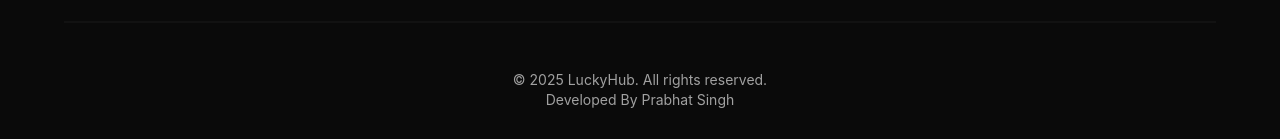
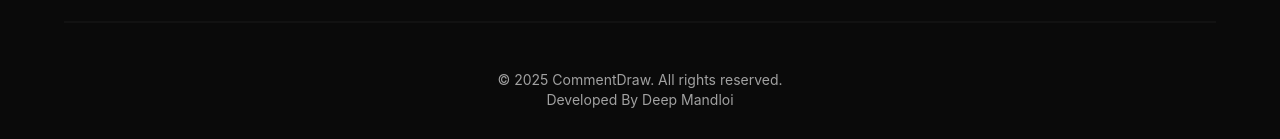
Before and after one commit to mandloideep/CommentDraw, a React (Vite) app in the folder Frontend/: page / in a window 1280 px wide. Shown: the part 4127-4266 px from the top of the page. Built offline with nearby package versions, Linux system fonts and the light colour scheme; no server answers.

Commit message:
Updated Frontend/src/components/landing/Footer.jsx

```diff
--- a/Frontend/src/components/landing/Footer.jsx
+++ b/Frontend/src/components/landing/Footer.jsx
@@ -54,7 +54,7 @@
             size={28}
             onClick={() =>
               window.open(
-                "https://www.linkedin.com/in/prabhat-singh-rj415/",
+                "https://www.linkedin.com/in/thedeepmandloi/",
                 "_blank"
               )
             }
@@ -63,8 +63,8 @@
       </div>
       <hr className="md:col-span-3 border-t-2  border-t-[#f7f7f7] dark:border-t-[#121212] w-[calc(100%-4rem)] md:w-[calc(100%-8rem)] mx-auto my-8" />
       <div className="flex flex-col justify-center items-center md:col-span-3 md:row-start-3gap-4 dark:text-[#a1a1a1] text-sm mb-8">
-        <p>© 2025 LuckyHub. All rights reserved. </p>
-        <p>Developed By Prabhat Singh</p>
+        <p>© 2025 CommentDraw. All rights reserved. </p>
+        <p>Developed By Deep Mandloi</p>
       </div>
     </footer>
   );
```
